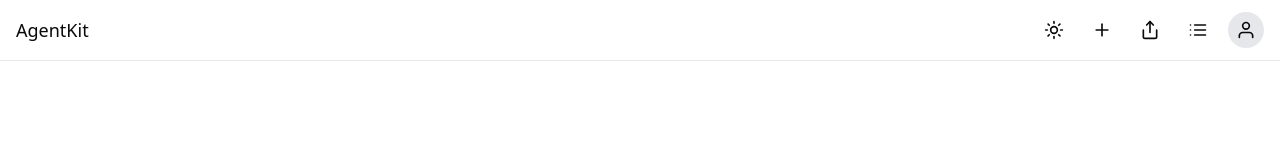
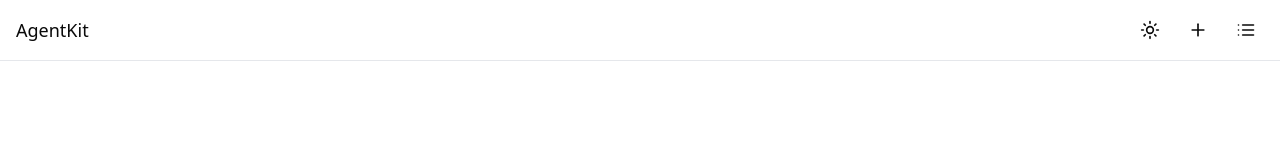
Before and after one commit to tedjames/agentkit-ai-sdk, a Next.js app: page / in a window 1280 px wide. Shown: the top 160 px of the page. Built offline with nearby package versions, Linux system fonts and the light colour scheme.

Commit message:
restyled the logo

```diff
--- a/components/chat/ChatHeader.tsx
+++ b/components/chat/ChatHeader.tsx
@@ -18,7 +18,7 @@ export function ChatHeader({
 }: ChatHeaderProps) {
   return (
     <header className="border-b border-gray-200 dark:border-zinc-700 py-3 px-4 flex justify-between items-center bg-white dark:bg-zinc-900">
-      <div className="text-lg font-light dark:text-white">AgentKit</div>
+      <div className="text-lg font-medium dark:text-white">AgentKit</div>
       <div className="flex items-center gap-3">
         <ThemeToggle />
         <button
@@ -31,7 +31,7 @@ export function ChatHeader({
             <path d="M12 5v14"/>
           </svg>
         </button>
-        <button
+        {/* <button
           className="p-2 rounded-md hover:bg-gray-100 dark:hover:bg-zinc-800 dark:text-zinc-300"
           onClick={onShareChat}
           title="Share chat"
@@ -41,7 +41,7 @@ export function ChatHeader({
             <polyline points="16 6 12 2 8 6"/>
             <line x1="12" y1="2" x2="12" y2="15"/>
           </svg>
-        </button>
+        </button> */}
         <button
           className="p-2 rounded-md hover:bg-gray-100 dark:hover:bg-zinc-800 dark:text-zinc-300"
           onClick={onViewConversations}
@@ -56,7 +56,7 @@ export function ChatHeader({
             <line x1="3" y1="18" x2="3.01" y2="18"/>
           </svg>
         </button>
-        <button
+        {/* <button
           className="p-2 rounded-full bg-gray-200 dark:bg-zinc-700 h-9 w-9 flex items-center justify-center dark:text-zinc-300"
           onClick={onViewProfile}
           title="Profile"
@@ -65,7 +65,7 @@ export function ChatHeader({
             <path d="M20 21v-2a4 4 0 0 0-4-4H8a4 4 0 0 0-4 4v2"/>
             <circle cx="12" cy="7" r="4"/>
           </svg>
-        </button>
+        </button> */}
       </div>
     </header>
   );
```
